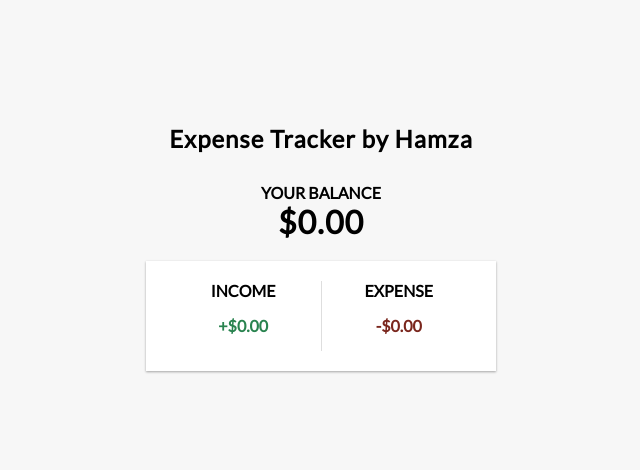
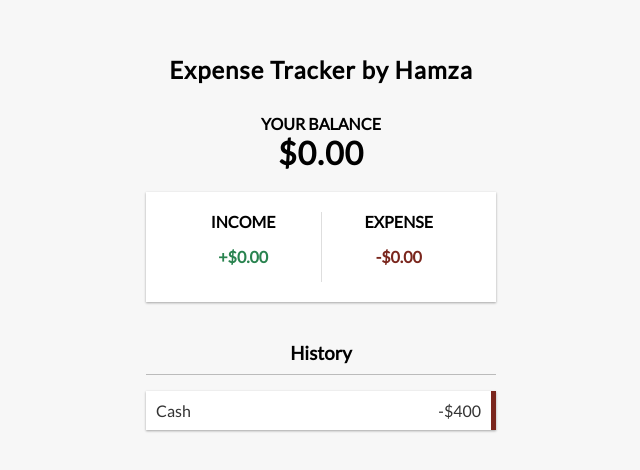
Before and after one commit to HamzaAhmedSheikh/project-1-react-expense-tracker, a React (Create React App) app: page / in a window 1280 px wide. Shown: the part 138-608 px from the top of the page, without its empty margins (319-959 px from the left). Built offline with nearby package versions, Linux system fonts and the light colour scheme.

Commit message:
make a TransactionList component

```diff
--- a/src/App.js
+++ b/src/App.js
@@ -2,7 +2,7 @@
 import { Header } from './components/Header'
 import { Balance } from './components/Balance'
 import { IncomeExpenses } from './components/IncomeExpenses'
-
+import { TransactionList } from './components/TransactionList'
 import './App.css';
 
 function App() {
@@ -13,6 +13,7 @@
       <div className="container">
         <Balance />
         <IncomeExpenses />
+        <TransactionList />
       </div>
     </div>
   );
--- /dev/null
+++ b/src/components/TransactionList.js
@@ -0,0 +1,15 @@
+import React from 'react'
+
+export const TransactionList = () => {
+    return (
+        <div>
+          <h3> History </h3>
+          <ul id="list" className="list">
+            <li className="minus">
+              Cash <span> -$400 </span>
+              <button className="delete-btn"> x </button>
+            </li>
+          </ul>
+        </div>
+    )
+}
```
